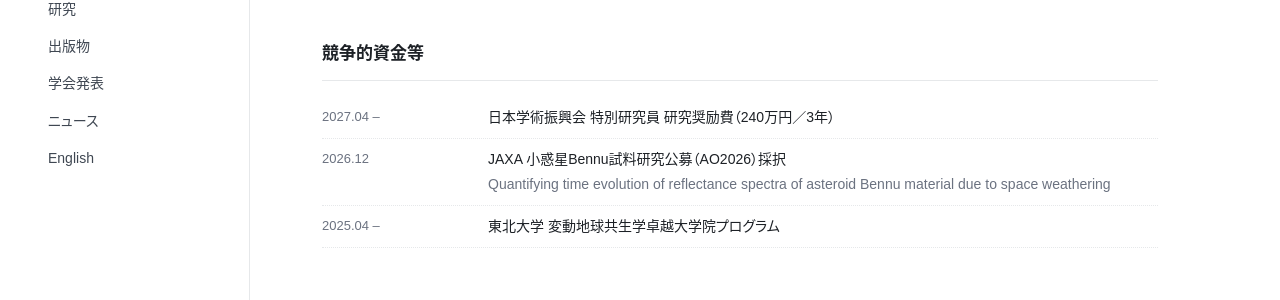
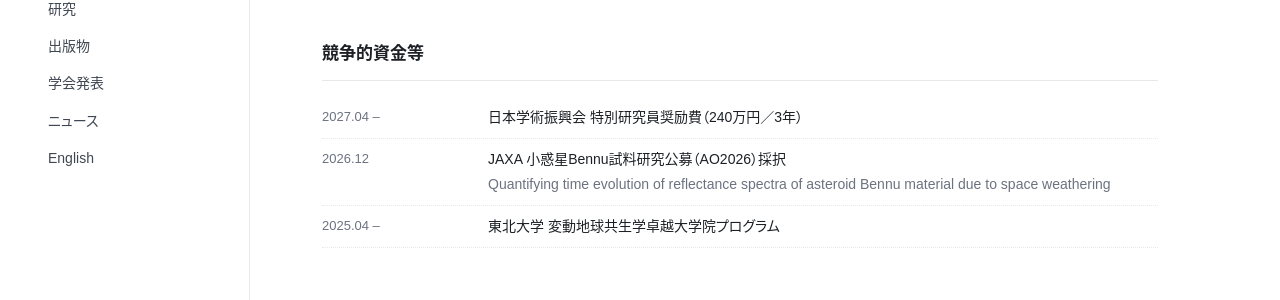
Before and after one commit to takasetaigat1/takasetaigat1.github.io, a Jekyll site: the page built from profile.html, in a window 1280 px wide and 900 px high, scrolled down 853 px. Shown: the part 221-521 px from the top of the window. Built offline with Jekyll 4.4.1, drawn with Linux system fonts in a browser that asks for light colours; some web fonts are replaced.

Commit message:
特別研究員奨励費
Co-Authored-By: Claude Fable 5.1 <noreply@anthropic.com>
Claude-Session: https://claude.ai/code/session_01WJ69PvNMxXwpNZfvYmXkxj

```diff
--- a/_data/profile.yml
+++ b/_data/profile.yml
@@ -32,7 +32,7 @@ awards:
 # 競争的資金等（sub: は任意。課題名などを2行目に薄字で表示）
 grants:
   - period: 2027.04 –
-    text: 日本学術振興会 特別研究員 研究奨励費（240万円／3年）
+    text: 日本学術振興会 特別研究員奨励費（240万円／3年）
   - period: 2026.12
     text: JAXA 小惑星Bennu試料研究公募（AO2026）採択
     sub: "Quantifying time evolution of reflectance spectra of asteroid Bennu material due to space weathering"
```
